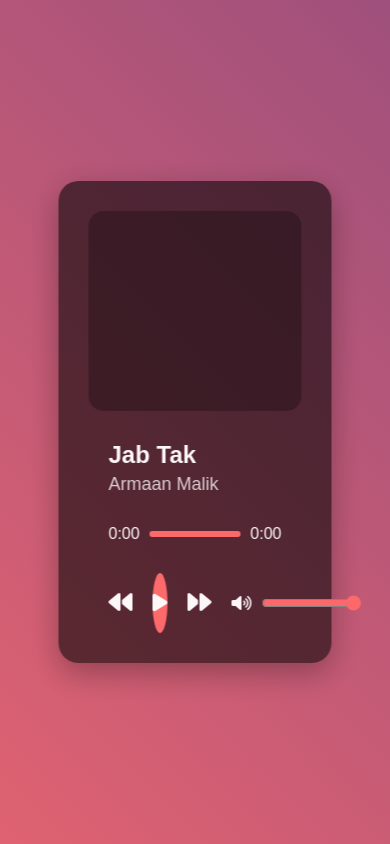
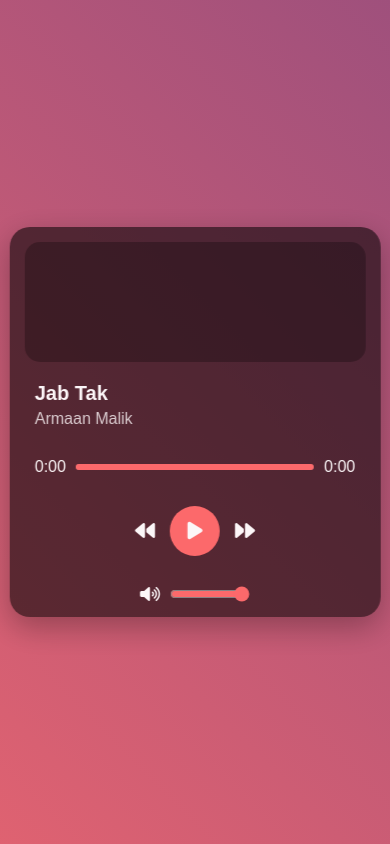
Before and after one commit to NOComFoRTzoNE07/music_player, a plain HTML site: page index.html in a window 390 px wide. Drawn offline with Linux system fonts and the light colour scheme.

Commit message:
Made it responsive

```diff
--- a/styles.css
+++ b/styles.css
@@ -41,8 +41,9 @@ body {
 }
 
 .player-container {
-    width: 70%;
+    width: 90%;
     max-width: 600px;
+    min-width: 280px;
     background: rgba(0, 0, 0, 0.6);
     backdrop-filter: blur(10px);
     border-radius: 20px;
@@ -50,12 +51,12 @@ body {
     top: 50%;
     left: 50%;
     transform: translate(-50%, -50%);
-    padding: 30px;
+    padding: 20px;
     box-shadow: 0 10px 30px rgba(0, 0, 0, 0.3);
 }
 
 .visualization {
-    height: 200px;
+    height: 150px;
     background: rgba(0, 0, 0, 0.3);
     border-radius: 15px;
     position: relative;
@@ -83,18 +84,24 @@ body {
 .song-info {
     text-align: left;
     margin-bottom: 30px;
-    padding-left: 20px;
+    padding-left: 10px;
 }
 
 .song-title {
-    font-size: 24px;
+    font-size: 20px;
     font-weight: bold;
     margin-bottom: 5px;
+    overflow: hidden;
+    text-overflow: ellipsis;
+    white-space: nowrap;
 }
 
 .song-artist {
-    font-size: 18px;
+    font-size: 16px;
     color: rgba(255, 255, 255, 0.8);
+    overflow: hidden;
+    text-overflow: ellipsis;
+    white-space: nowrap;
 }
 
 .progress-container {
@@ -122,7 +129,9 @@ body {
 
 .controls {
     display: flex;
-    gap: 20px;
+    gap: 15px;
+    flex-wrap: wrap;
+    justify-content: center;
     align-items: center;
     padding: 0 20px;
 }
@@ -147,7 +156,10 @@ body {
 }
 
 .volume-control {
-    margin-left: auto;
+    margin-left: 0;
+    width: 100%;
+    justify-content: center;
+    margin-top: 15px;
     display: flex;
     align-items: center;
     gap: 10px;
@@ -157,3 +169,62 @@ body {
     width: 100px;
     accent-color: var(--gradient-1);
 }
+
+/* Add media queries for different screen sizes */
+@media screen and (max-width: 480px) {
+    .player-container {
+        width: 95%;
+        padding: 15px;
+    }
+
+    .visualization {
+        height: 120px;
+        margin-bottom: 20px;
+    }
+
+    .bars-container {
+        gap: 3px;
+        padding: 10px;
+    }
+
+    .bar {
+        max-width: 20px;
+    }
+
+    .progress-container {
+        padding: 0 10px;
+    }
+
+    .control-btn {
+        font-size: 20px;
+    }
+
+    .play-btn {
+        width: 50px;
+        height: 50px;
+    }
+
+    .volume-control input {
+        width: 80px;
+    }
+}
+
+/* Add landscape orientation support */
+@media screen and (max-height: 600px) and (orientation: landscape) {
+    .player-container {
+        padding: 15px;
+    }
+
+    .visualization {
+        height: 100px;
+        margin-bottom: 15px;
+    }
+
+    .song-info {
+        margin-bottom: 15px;
+    }
+
+    .progress-container {
+        margin-bottom: 15px;
+    }
+}
```
